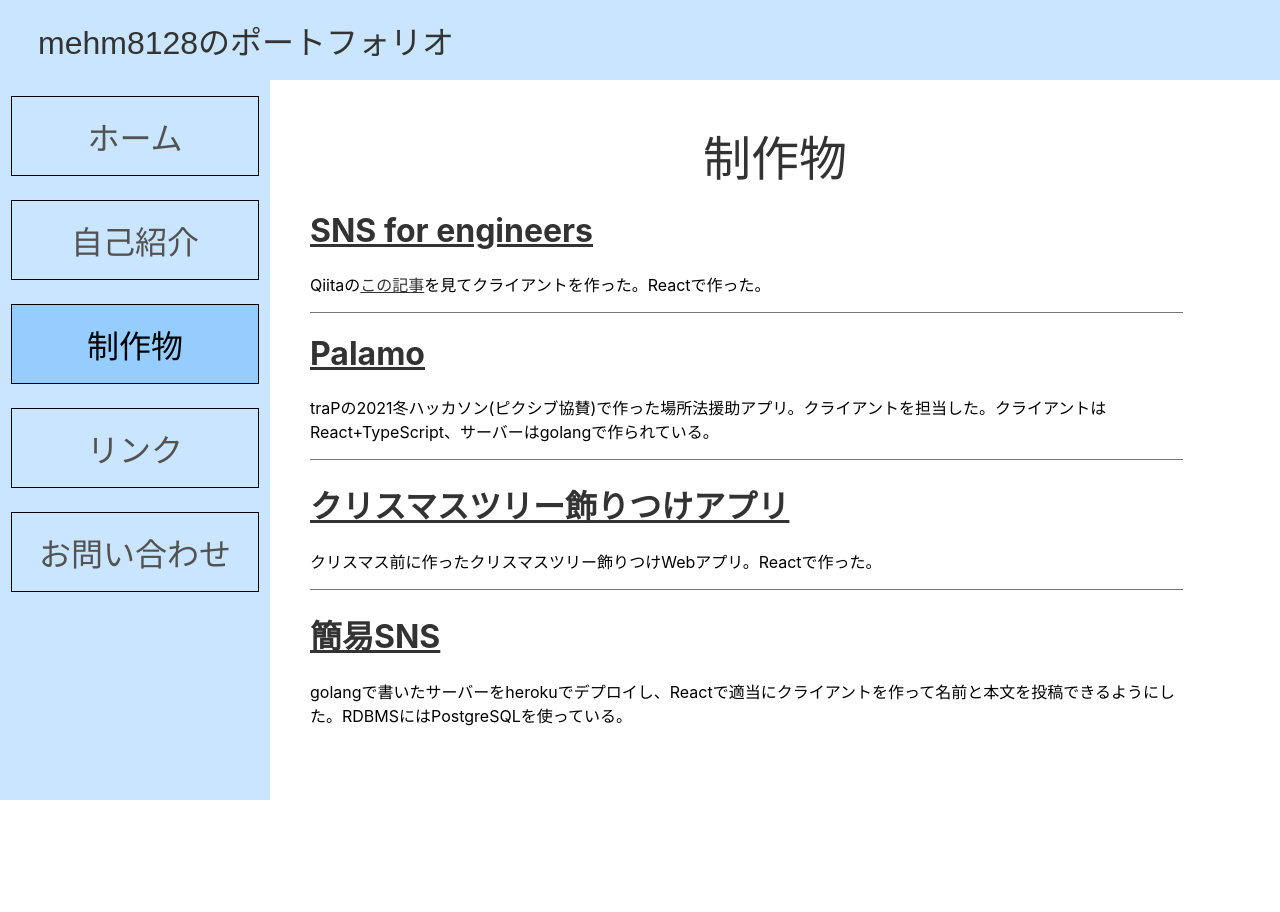
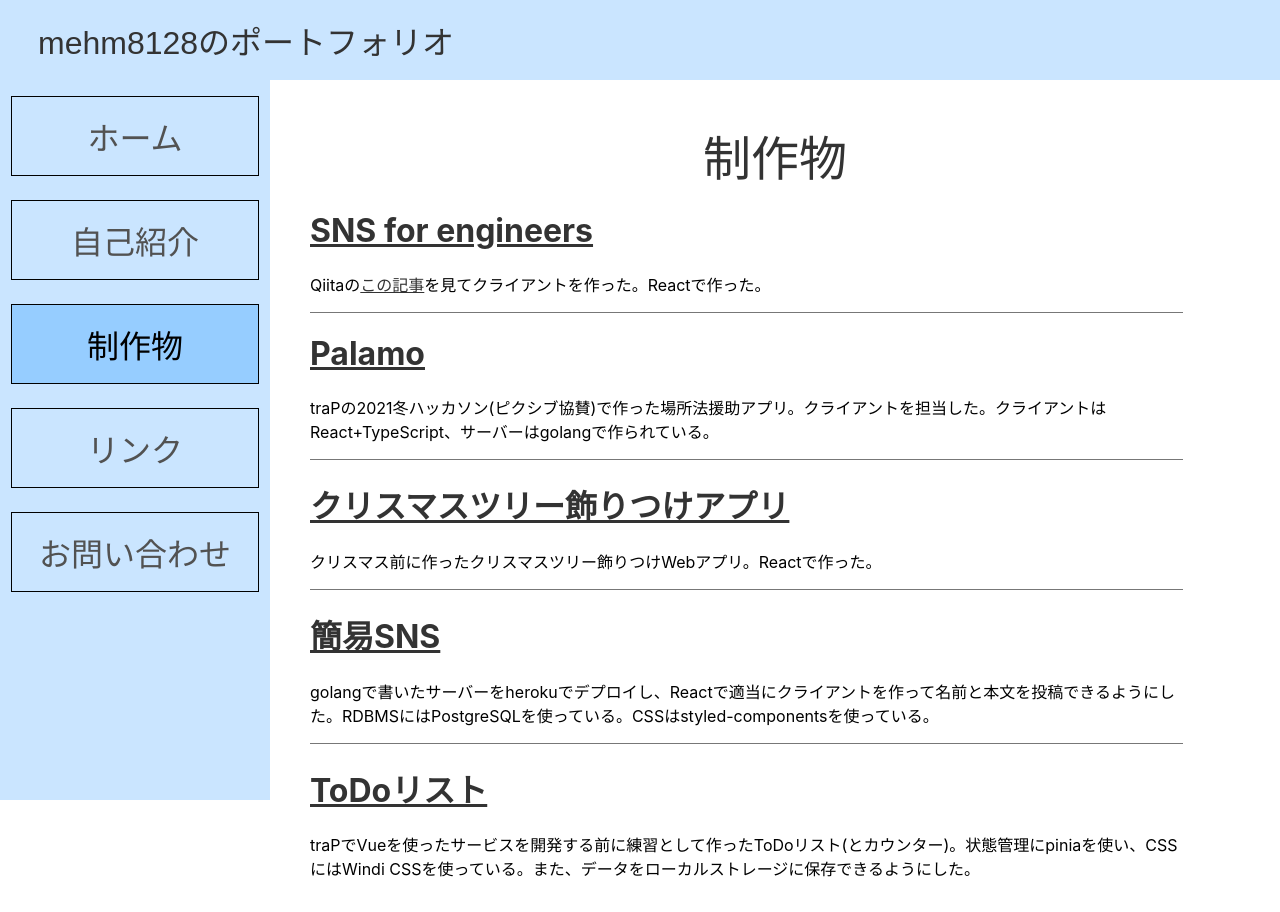
Before and after one commit to mehm8128/portfolio, a React (Create React App) app: page /productions in a window 1280 px wide. Before the commit the page ends 800 px from the top, so only its background shows below. Built offline with nearby package versions, Linux system fonts and the light colour scheme.

Commit message:
制作物追加

```diff
--- a/src/pages/Productions.tsx
+++ b/src/pages/Productions.tsx
@@ -18,6 +18,10 @@ function Production() {
     {
       name: '簡易SNS',
       link: 'https://concise-sns.vercel.app/',
+    },
+    {
+      name: 'ToDoリスト',
+      link: 'https://vue-practice-vert.vercel.app/',
     },
   ]
 
@@ -83,8 +87,21 @@ function Production() {
           <div className={styles.itemContent}>
             <div className={styles.description}>
               <span className={styles.content}>
-                golangで書いたサーバーをherokuでデプロイし、Reactで適当にクライアントを作って名前と本文を投稿できるようにした。RDBMSにはPostgreSQLを使っている。
+                golangで書いたサーバーをherokuでデプロイし、Reactで適当にクライアントを作って名前と本文を投稿できるようにした。RDBMSにはPostgreSQLを使っている。CSSはstyled-componentsを使っている。
               </span>
+            </div>
+          </div>
+        </li>
+        <li className={styles.li}>
+          <h1>
+            <a href={productionList[4].link} className={styles.link}>
+              {productionList[4].name}
+            </a>
+          </h1>
+          <div className={styles.itemContent}>
+            <div className={styles.description}>
+              traPでVueを使ったサービスを開発する前に練習として作ったToDoリスト(とカウンター)。状態管理にpiniaを使い、CSSにはWindi
+              CSSを使っている。また、データをローカルストレージに保存できるようにした。
             </div>
           </div>
         </li>
```
